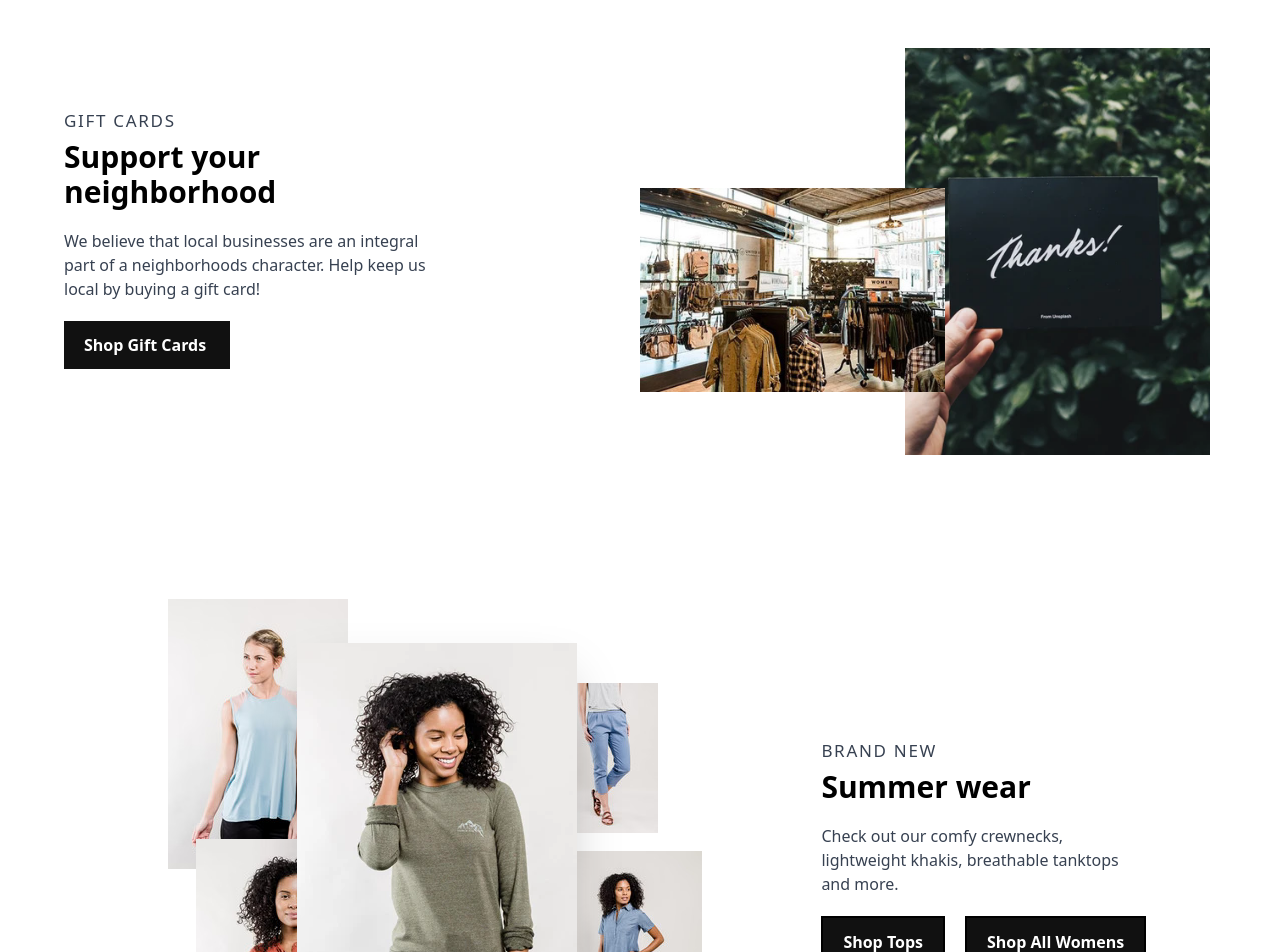
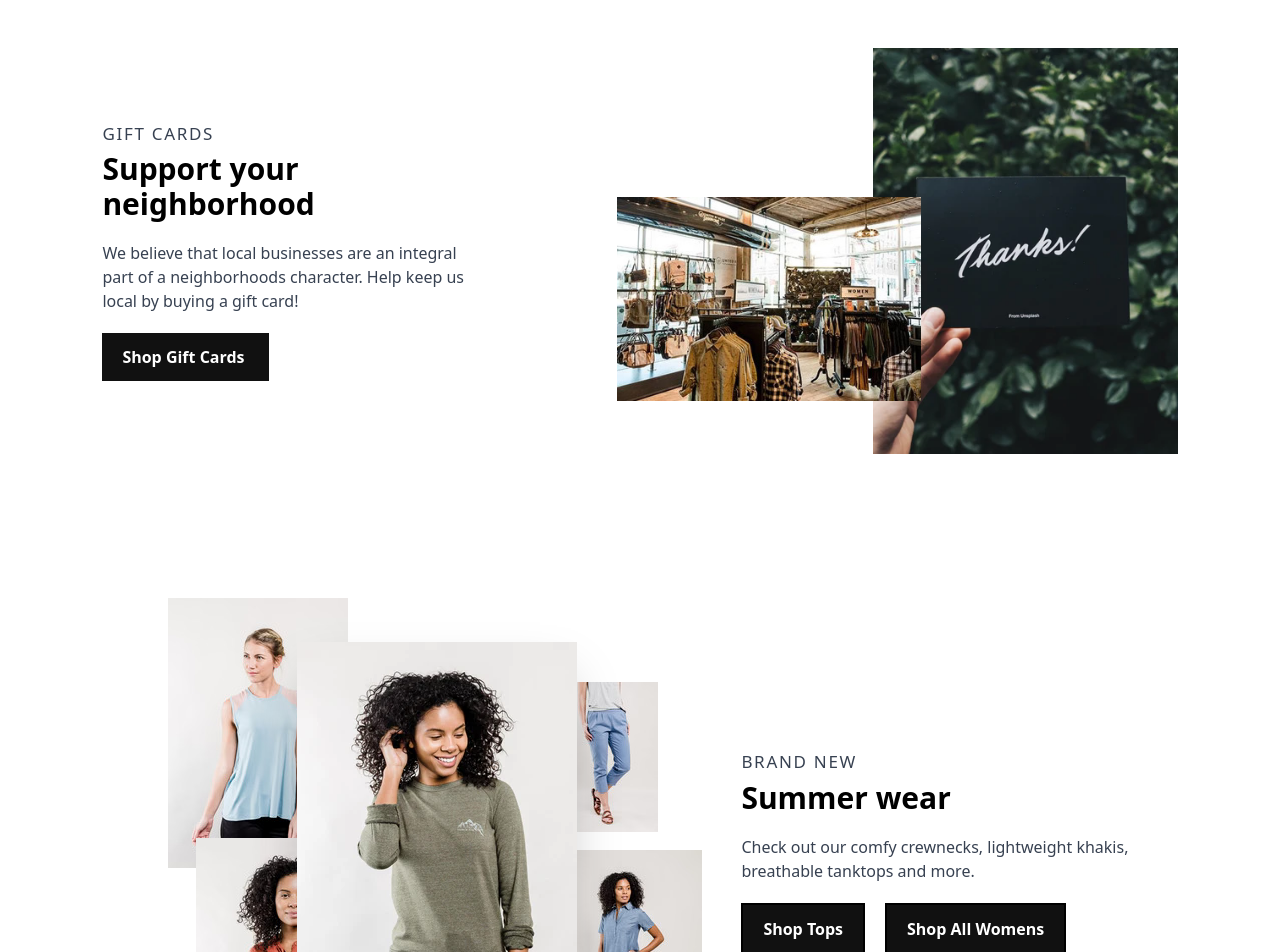
Before and after one commit to AhmedRazaShaikh0/react-axiom, a React (Create React App) app: page / in a window 1280 px wide. Shown: the part 720-1672 px from the top of the page. Built offline with nearby package versions, Linux system fonts and the light colour scheme.

Commit message:
done compl

```diff
--- a/src/components/Gift.tsx
+++ b/src/components/Gift.tsx
@@ -14,8 +14,8 @@
 
 export default function Gift() {
     return (
-        <div className='bg-white w-[90%] flex md:flex-row flex-col-reverse m-auto max-w-6xl my-32 justify-between'>
-            <div className=' md:w-1/3 lg:mt-[60px] mt-[40px]'>
+        <div className='bg-white flex md:flex-row flex-col-reverse m-auto max-w-6xl my-32 justify-between px-[3%]'>
+            <div className=' md:w-[50%] w-full md:pr-20 m-auto'>
                 <h2 className=' text-[17px] tracking-widest text-gray-700'>{giftData.subTitle}</h2>
                 <h1 className=' text-[30px] font-bold leading-[35px] mt-[5px]'>{giftData.title}</h1>
                 <p className=' text-[16px] text-gray-700 mt-[20px]'>{giftData.desc}</p>
@@ -27,12 +27,12 @@
                 </button>
             </div>
 
-            <div className='flex lg:w-[50%] md:w-[60%] m-auto md:m-0'>
-                <div className='sm:-mr-[40px] -mr-[30px] ml:mt-[150px] md:mt-[140px] mt-[90px] z-10'>
-                    <img src={giftData.imgLeft} width={305} height={204} alt="" />
+            <div className='flex'>
+                <div className=' m-auto'>
+                    <img src={giftData.imgLeft} alt="" className=' ml:translate-x-[3rem] translate-x-[2rem] ml:translate-y-12 translate-y-9' />
                 </div>
                 <div>
-                    <img src={giftData.imgRight} width={305} height={410} alt="" />
+                    <img src={giftData.imgRight} alt="" />
                 </div>
             </div>
         </div>
--- a/src/components/Shop.tsx
+++ b/src/components/Shop.tsx
@@ -90,15 +90,15 @@
             <div className=' max-w-6xl my-[100px] m-auto'>
                 <div className='lg:mx-[6%] mx-[3%] flex justify-between md:flex-row flex-col items-center'>
                     <div className='md:w-[60%] w-full flex relative'>
-                        <div className='flex my-[20px] mn:w-[450px] w-[210px] m-auto items-center relative '>
-                            <img src={gridData.img1} alt="" className='center mn:max-w-[280px] max-w-[140px] m-auto mn:my-[40px] my-[40px] z-20 relative' />
-                            <img src={gridData.img3} alt="" className='topLeft mn:max-w-[180px] max-w-[90px] absolute top-0 left-0' />
-                            <img src={gridData.img5} alt="" className='topRight mn:max-w-[100px] max-w-[50px] absolute top-0 right-0' />
-                            <img src={gridData.img2} alt="" className='botLeft mn:max-w-[200px] max-w-[100px] absolute bottom-0 left-0' />
-                            <img src={gridData.img4} alt="" className='botRight mn:max-w-[160px] max-w-[80px] absolute bottom-0 right-0' />
+                        <div className='flex my-[20px] min-[560px]:w-[450px] w-[210px] m-auto items-center relative '>
+                            <img src={gridData.img1} alt="" className='center min-[560px]:max-w-[280px] max-w-[140px] m-auto min-[560px]:my-[40px] my-[40px] z-20 relative' />
+                            <img src={gridData.img3} alt="" className='topLeft min-[560px]:max-w-[180px] max-w-[90px] absolute top-0 left-0' />
+                            <img src={gridData.img5} alt="" className='topRight min-[560px]:max-w-[100px] max-w-[50px] absolute top-0 right-0' />
+                            <img src={gridData.img2} alt="" className='botLeft min-[560px]:max-w-[200px] max-w-[100px] absolute bottom-0 left-0' />
+                            <img src={gridData.img4} alt="" className='botRight min-[560px]:max-w-[160px] max-w-[80px] absolute bottom-0 right-0' />
                         </div>
                     </div>
-                    <div className='md:w-[40%] mn:pl-20 pl-5 m-auto'>
+                    <div className='md:w-[40%] m-auto'>
                         <h2 className=' text-[17px] tracking-widest text-gray-700'>{gridData.subTitle}</h2>
                         <h1 className=' text-[30px] font-bold leading-[35px] mt-[5px]'>{gridData.title}</h1>
                         <p className=' text-[16px] text-gray-700 mt-[20px]'>{gridData.desc}</p>
--- a/tailwind.config.js
+++ b/tailwind.config.js
@@ -6,7 +6,6 @@
       "sm": "320px",
       "mm": "375px",
       "ml": "425px",
-      "mn": "560px",
       "md": "768px",
       "lg": "1024px",
       "xl": "1440px",
```
